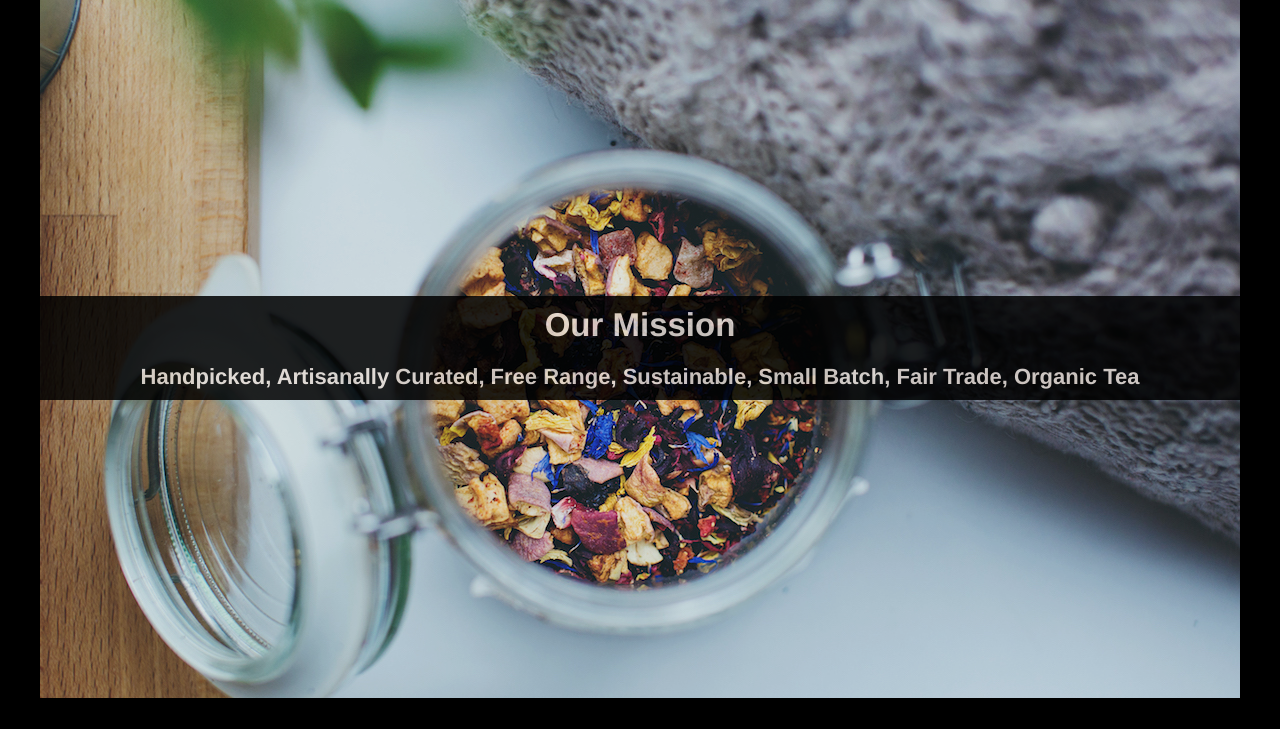
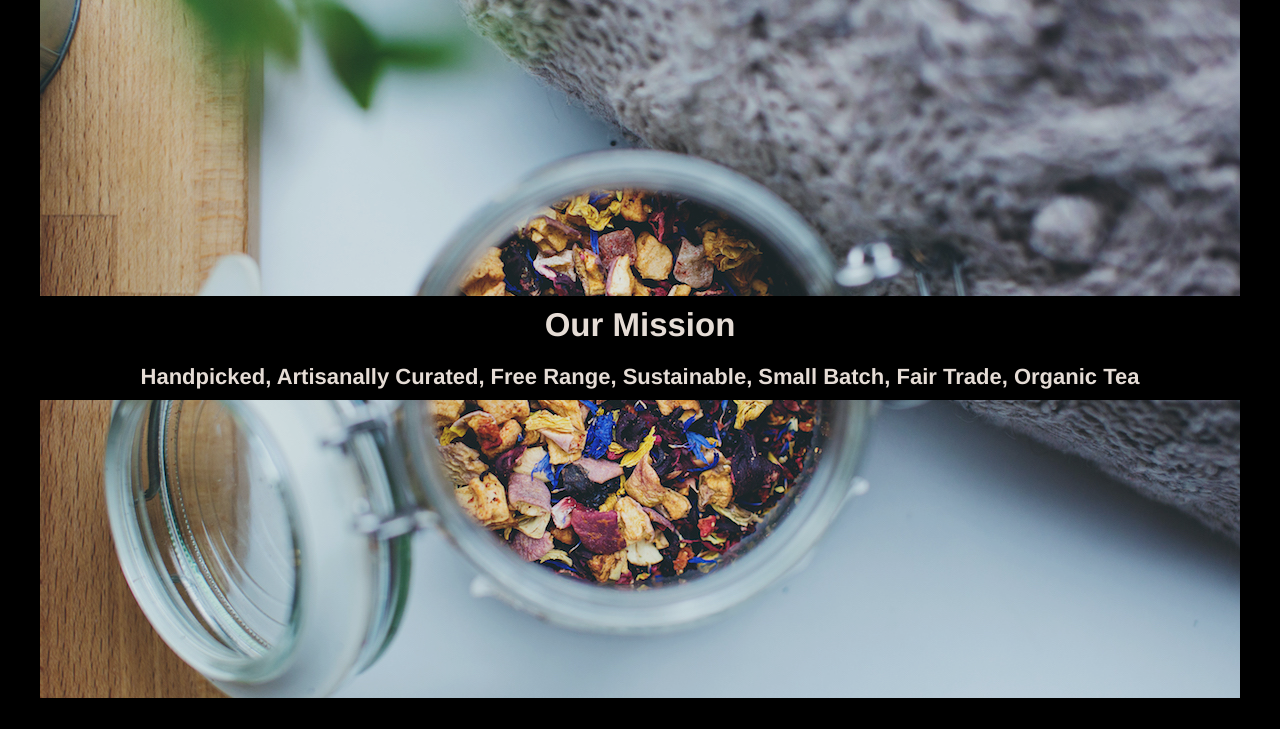
Before and after one commit to samleetucker/tea_cozy, a plain HTML site: page index.html in a window 1280 px wide. Shown: the part 71-800 px from the top of the page. Drawn offline with Linux system fonts and the light colour scheme.

Commit message:
final corrections to css

```diff
--- a/resources/style.css
+++ b/resources/style.css
@@ -74,7 +74,6 @@ nav span {
   margin: auto;
   width: 100%;
   background-color: black;
-  opacity: .85;
 }
 
 /* Featured Teas */
```
